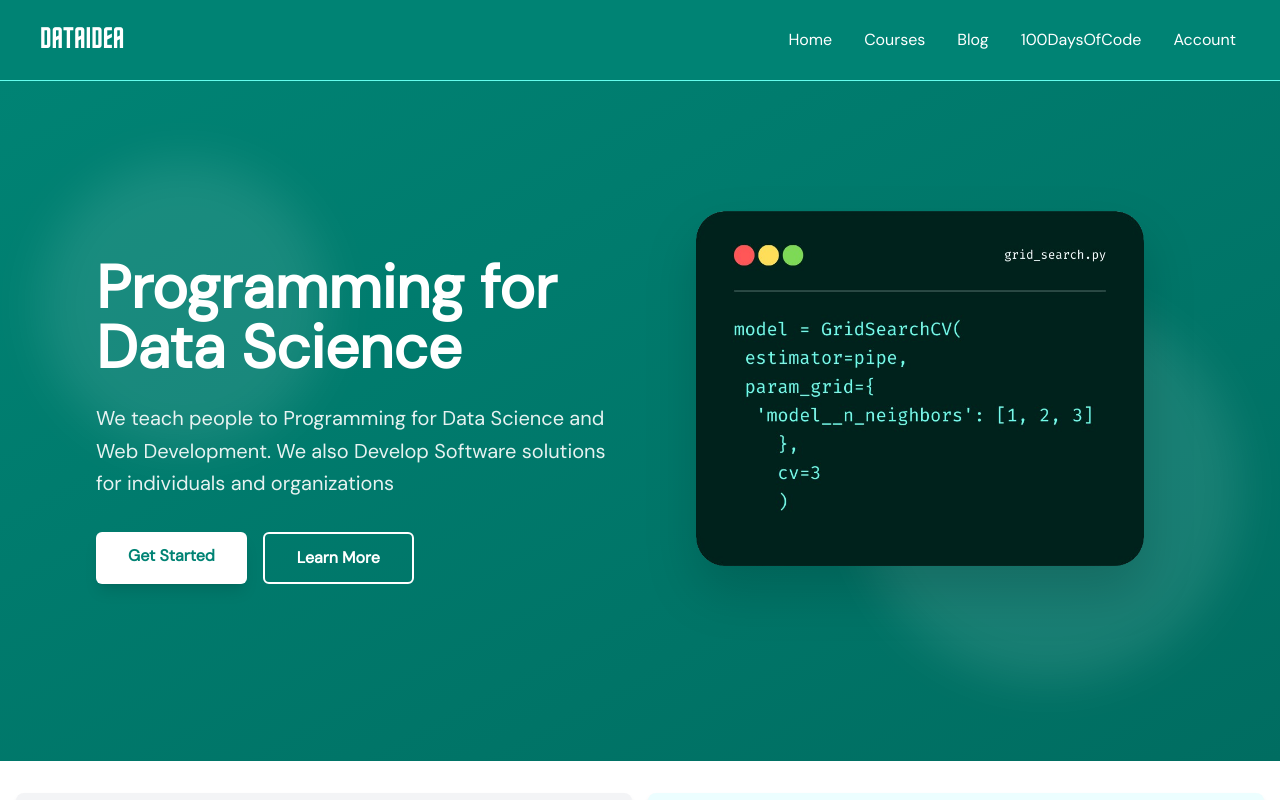
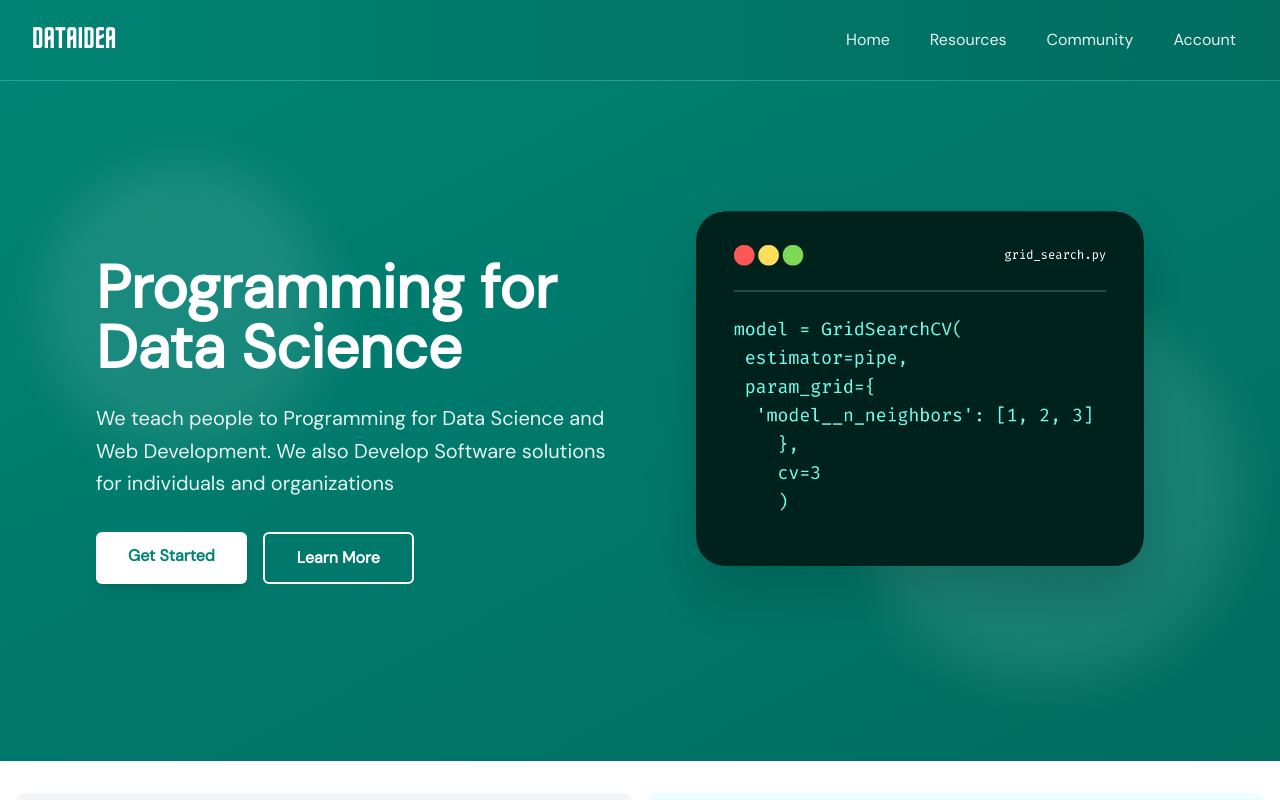
Before and after one commit to dataideaorg/dataideaorg-frontend, a React (Vite) app: page / in a window 1280 px wide. Shown: the top 800 px of the page. Built offline with nearby package versions, Linux system fonts and the light colour scheme.

Commit message:
feat: redesigned navbar

```diff
--- a/src/components/Navbar.tsx
+++ b/src/components/Navbar.tsx
@@ -2,235 +2,223 @@ import React, { useState, useEffect, useRef } from "react";
 import { Link, useLocation } from "react-router-dom";
 import { useAuth } from "../context/AuthContext";
 
+interface NavLinkProps {
+  href: string;
+  label: string;
+  external?: boolean;
+}
+
+const NavLink: React.FC<NavLinkProps> = ({ href, label, external }) => {
+  const baseClasses = "transition-all duration-300 text-white/90 hover:text-white hover:bg-[#00a697] rounded-md px-3 py-2";
+
+  return external ? (
+    <a
+      href={href}
+      target="_blank"
+      rel="noopener noreferrer"
+      className={`${baseClasses} hover:scale-105`}
+    >
+      {label}
+    </a>
+  ) : (
+    <Link to={href} className={baseClasses}>
+      {label}
+    </Link>
+  );
+};
+
 const Navbar: React.FC = () => {
   const { username, logout } = useAuth();
+  const [activeMenu, setActiveMenu] = useState<string | null>(null);
   const [isMobileMenuOpen, setMobileMenuOpen] = useState(false);
-  const [isUserMenuOpen, setUserMenuOpen] = useState(false);
-  const mobileMenuRef = useRef<HTMLDivElement>(null);
+  const navRef = useRef<HTMLDivElement>(null);
   const location = useLocation();
 
-  // Close menu on navigation change
+  const menuItems = {
+    resources: [
+      { label: "Data Science", href: "https://science.dataidea.org" },
+      { label: "Blog", href: "https://blog.dataidea.org" },
+      { label: "Movies", href: "https://movies.dataidea.org" },
+    ],
+    community: [
+      { label: "Forum Group", href: "https://chat.whatsapp.com/GuCZRyJICgO3Y7MPvDQKhi" },
+      { label: "YouTube", href: "https://www.youtube.com/@dataideascience" },
+      { label: "Twitter", href: "https://twitter.com/dataideaorg" },
+    ],
+  };
+
   useEffect(() => {
+    setActiveMenu(null);
     setMobileMenuOpen(false);
-    setUserMenuOpen(false);
   }, [location]);
 
-  // Close menu on outside click
   useEffect(() => {
     const handleClickOutside = (event: MouseEvent) => {
-      if (
-        mobileMenuRef.current &&
-        !mobileMenuRef.current.contains(event.target as Node)
-      ) {
+      if (navRef.current && !navRef.current.contains(event.target as Node)) {
+        setActiveMenu(null);
         setMobileMenuOpen(false);
-        setUserMenuOpen(false);
       }
     };
+
     document.addEventListener("mousedown", handleClickOutside);
-    return () => {
-      document.removeEventListener("mousedown", handleClickOutside);
-    };
+    return () => document.removeEventListener("mousedown", handleClickOutside);
   }, []);
 
+  const DropdownMenu: React.FC<{ items: typeof menuItems.resources }> = ({ items }) => (
+    <div className="absolute right-0 mt-2 w-48 bg-white/95 backdrop-blur-sm rounded-lg shadow-lg border border-[#66fdee]/20 overflow-hidden z-10">
+      {items.map((item, index) => (
+        <a
+          key={index}
+          href={item.href}
+          target="_blank"
+          rel="noopener noreferrer"
+          className="block px-4 py-2 text-gray-700 hover:bg-[#008374]/10 transition-colors duration-200"
+        >
+          {item.label}
+        </a>
+      ))}
+    </div>
+  );
+
   return (
-    <nav className="bg-[#008374] border-b border-[#66fdee] font-default">
-      <div className="mx-auto max-w-7xl px-2 sm:px-6 lg:px-8">
+    <nav ref={navRef} className="bg-gradient-to-r from-[#008374] to-[#006d61] border-b border-[#66fdee]/30 font-default sticky top-0 z-50 backdrop-blur-sm">
+      <div className="mx-auto max-w-7xl px-4 sm:px-6 lg:px-8">
         <div className="flex h-20 items-center justify-between">
-          {/* Logo */}
-          <div className="flex items-center justify-between w-full md:w-auto">
-            <a href="/" className="flex flex-shrink-0 items-center">
-              <span className="font-heading text-white text-3xl font-bold ml-2">
+          {/* Logo Section */}
+          <Link to="/" className="group flex items-center space-x-2">
+            <span className="font-heading text-white text-3xl font-bold transition-all duration-300 group-hover:text-[#66fdee]">
               DATAIDEA
             </span>
-            </a>
+          </Link>
 
-            {/* Mobile menu button */}
+          {/* Desktop Navigation */}
+          <div className="hidden md:flex md:items-center md:space-x-4">
+            <NavLink href="/" label="Home" />
+
+            {/* Desktop Dropdowns */}
+            {["resources", "community"].map((menuType) => (
+              <div key={menuType} className="relative">
                 <button
-              type="button"
+                  onClick={() => setActiveMenu(activeMenu === menuType ? null : menuType)}
+                  className={`transition-all duration-300 text-white/90 hover:text-white hover:bg-[#00a697] rounded-md px-3 py-2 capitalize
+                    ${activeMenu === menuType ? 'bg-[#00a697]' : ''}`}
+                >
+                  {menuType}
+                </button>
+                {activeMenu === menuType && (
+                  <DropdownMenu items={menuItems[menuType as keyof typeof menuItems]} />
+                )}
+              </div>
+            ))}
+
+            {/* User Account Section */}
+            <div className="relative">
+              <button
+                onClick={() => setActiveMenu(activeMenu === 'account' ? null : 'account')}
+                className={`transition-all duration-300 text-white/90 hover:text-white hover:bg-[#00a697] rounded-md px-3 py-2
+                  ${activeMenu === 'account' ? 'bg-[#00a697]' : ''}`}
+              >
+                {username ? username : 'Account'}
+              </button>
+              {activeMenu === 'account' && (
+                <div className="absolute right-0 mt-2 w-48 bg-white/95 backdrop-blur-sm rounded-lg shadow-lg border border-[#66fdee]/20 overflow-hidden">
+                  {username ? (
+                    <button
+                      onClick={logout}
+                      className="w-full text-left px-4 py-2 text-gray-700 hover:bg-[#008374]/10 transition-colors duration-200"
+                    >
+                      Logout
+                    </button>
+                  ) : (
+                    <>
+                      <Link
+                        to="/login"
+                        className="block px-4 py-2 text-gray-700 hover:bg-[#008374]/10 transition-colors duration-200"
+                      >
+                        Login
+                      </Link>
+                      <Link
+                        to="/register"
+                        className="block px-4 py-2 text-gray-700 hover:bg-[#008374]/10 transition-colors duration-200"
+                      >
+                        Register
+                      </Link>
+                    </>
+                  )}
+                </div>
+              )}
+            </div>
+          </div>
+
+          {/* Mobile Menu Button */}
+          <button
             onClick={() => setMobileMenuOpen(!isMobileMenuOpen)}
-              className="inline-flex items-center justify-center p-2 rounded-md text-white hover:text-gray-900 hover:bg-gray-700 focus:outline-none md:hidden"
-              aria-controls="mobile-menu"
-              aria-expanded={isMobileMenuOpen}
+            className="md:hidden p-2 rounded-md text-white hover:bg-[#00a697] transition-colors duration-200"
           >
-              <span className="sr-only">Open main menu</span>
+            <span className="sr-only">Toggle menu</span>
             {isMobileMenuOpen ? (
-                <svg
-                  className="h-6 w-6"
-                  xmlns="http://www.w3.org/2000/svg"
-                  fill="none"
-                  viewBox="0 0 24 24"
-                  stroke="currentColor"
-                >
-                  <path
-                    strokeLinecap="round"
-                    strokeLinejoin="round"
-                    strokeWidth="2"
-                    d="M6 18L18 6M6 6l12 12"
-                  />
+              <svg className="h-6 w-6" fill="none" viewBox="0 0 24 24" stroke="currentColor">
+                <path strokeLinecap="round" strokeLinejoin="round" strokeWidth={2} d="M6 18L18 6M6 6l12 12" />
               </svg>
             ) : (
-                <svg
-                  className="h-6 w-6"
-                  xmlns="http://www.w3.org/2000/svg"
-                  fill="none"
-                  viewBox="0 0 24 24"
-                  stroke="currentColor"
-                >
-                  <path
-                    strokeLinecap="round"
-                    strokeLinejoin="round"
-                    strokeWidth="2"
-                    d="M4 6h16M4 12h16m-7 6h7"
-                  />
+              <svg className="h-6 w-6" fill="none" viewBox="0 0 24 24" stroke="currentColor">
+                <path strokeLinecap="round" strokeLinejoin="round" strokeWidth={2} d="M4 6h16M4 12h16M4 18h16" />
               </svg>
             )}
           </button>
-          </div>
-
-          {/* Links for desktop */}
-          <div className="hidden md:flex md:ml-auto space-x-2">
-            <Link
-              to="/"
-              className="text-white hover:bg-gray-900 rounded-md px-3 py-2"
-            >
-              Home
-            </Link>
-            <a
-              href="/#courses"
-              className="text-white hover:bg-gray-900 rounded-md px-3 py-2"
-            >
-              Courses
-            </a>
-            <a
-              href="/#blog"
-              className="text-white hover:bg-gray-900 rounded-md px-3 py-2"
-            >
-              Blog
-            </a>
-            <Link
-              to="/100-days-of-code"
-              className="text-white hover:bg-gray-900 rounded-md px-3 py-2"
-            >
-              100DaysOfCode
-            </Link>
-
-            {/* Dropdown for user links */}
-            <div className="relative">
-              <button
-                onClick={() => setUserMenuOpen(!isUserMenuOpen)}
-                className="text-white hover:bg-gray-900 rounded-md px-3 py-2"
-              >
-                Account
-              </button>
-              {isUserMenuOpen &&
-                (username ? (
-                  <div className="absolute right-0 mt-2 w-48 bg-white rounded-md shadow-lg z-10">
-                    <p className="text-gray-700 px-4 py-2">
-                      Logged in as {username}
-                    </p>
-                    <Link
-                      to="/login"
-                      className="block px-4 py-2 text-gray-700 hover:bg-gray-200"
-                      onClick={logout}
-                    >
-                      {">"} Logout
-                    </Link>
-                  </div>
-                ) : (
-                  <div className="absolute right-0 mt-2 w-48 bg-white rounded-md shadow-lg z-10">
-                    <Link
-                      to="/login"
-                      className="block px-4 py-2 text-gray-700 hover:bg-gray-200"
-                    >
-                      {">"} Login
-                    </Link>
-                    <Link
-                      to="/register"
-                      className="block px-4 py-2 text-gray-700 hover:bg-gray-200"
-                    >
-                      {">"} Register
-                    </Link>
-                  </div>
-                ))}
-            </div>
-          </div>
         </div>
       </div>
 
       {/* Mobile Menu */}
       {isMobileMenuOpen && (
-        <div className="md:hidden" id="mobile-menu">
-          <div className="px-2 pt-2 pb-3 space-y-1">
-            <Link
-              to="/"
-              className="text-white hover:bg-gray-900 block rounded-md px-3 py-2"
-              onClick={() => setMobileMenuOpen(false)} // Close the menu when clicked
+        <div className="md:hidden bg-[#007367]/95 backdrop-blur-sm">
+          <div className="px-4 pt-2 pb-3 space-y-1">
+            <NavLink href="/" label="Home" />
+
+            {Object.entries(menuItems).map(([category, items]) => (
+              <div key={category} className="py-2">
+                <div className="text-white font-semibold mb-2 capitalize">{category}</div>
+                {items.map((item, index) => (
+                  <a
+                    key={index}
+                    href={item.href}
+                    target="_blank"
+                    rel="noopener noreferrer"
+                    className="block text-white/80 hover:bg-[#00a697] rounded-md px-3 py-2 transition-colors duration-200"
                   >
-              Home
-            </Link>
-            <a
-              href="/#courses"
-              className="text-white hover:bg-gray-900 block rounded-md px-3 py-2"
-              onClick={() => setMobileMenuOpen(false)} // Close the menu when clicked
+                    {item.label}
+                  </a>
+                ))}
+              </div>
+            ))}
+
+            <div className="pt-2 border-t border-[#66fdee]/20">
+              {username ? (
+                <>
+                  <div className="px-3 py-2 text-white/80">Signed in as {username}</div>
+                  <button
+                    onClick={logout}
+                    className="w-full text-left text-white/80 hover:bg-[#00a697] rounded-md px-3 py-2 transition-colors duration-200"
                   >
-              Courses
-            </a>
-            <a
-              href="/#blog"
-              className="text-white hover:bg-gray-900 block rounded-md px-3 py-2"
-              onClick={() => setMobileMenuOpen(false)} // Close the menu when clicked
-            >
-              Blog
-            </a>
-            <Link
-              to="/100-days-of-code"
-              className="text-white hover:bg-gray-900 block rounded-md px-3 py-2"
-              onClick={() => setMobileMenuOpen(false)} // Close the menu when clicked
-            >
-              100DaysOfCode
-            </Link>
-
-            {/* Dropdown for user links in mobile view */}
-            <div className="relative">
-              <button
-                onClick={() => setUserMenuOpen(!isUserMenuOpen)}
-                className="text-white hover:bg-gray-900 block rounded-md px-3 py-2 w-full text-left"
-              >
-                Account
+                    Logout
                   </button>
-              {isUserMenuOpen &&
-                (username ? (
-                  <div className="px-4">
-                    <p className="text-white">Logged in as {username}</p>
+                </>
+              ) : (
+                <>
                   <Link
                     to="/login"
-                      className="block text-white hover:bg-gray-900 rounded-md px-3 py-2"
-                      onClick={() => {
-                        logout();
-                        setMobileMenuOpen(false); // Close the menu after logout
-                      }}
+                    className="block text-white/80 hover:bg-[#00a697] rounded-md px-3 py-2 transition-colors duration-200"
                   >
-                      {">"} Logout
-                    </Link>
-                  </div>
-                ) : (
-                  <div className="px-4">
-                    <Link
-                      to="/login"
-                      className="block text-white hover:bg-gray-900 rounded-md px-3 py-2"
-                      onClick={() => setMobileMenuOpen(false)} // Close the menu when clicked
-                    >
-                      {">"} Login
+                    Login
                   </Link>
                   <Link
                     to="/register"
-                      className="block text-white hover:bg-gray-900 rounded-md px-3 py-2"
-                      onClick={() => setMobileMenuOpen(false)} // Close the menu when clicked
+                    className="block text-white/80 hover:bg-[#00a697] rounded-md px-3 py-2 transition-colors duration-200"
                   >
-                      {">"} Register
+                    Register
                   </Link>
-                  </div>
-                ))}
+                </>
+              )}
             </div>
           </div>
         </div>
--- a/src/pages/Home.tsx
+++ b/src/pages/Home.tsx
@@ -6,7 +6,6 @@ import DotEnv from "../assets/images/dot-env.jpg";
 import ReactThumb from "../assets/images/react-thumbnails.jpg";
 import HeroImage from "../assets/images/hero-image.png";
 import {
-  FaCode,
   FaChartLine,
   FaGlobe,
   FaExternalLinkAlt,
```
Lines whose indentation alone changed are shown as unchanged.
